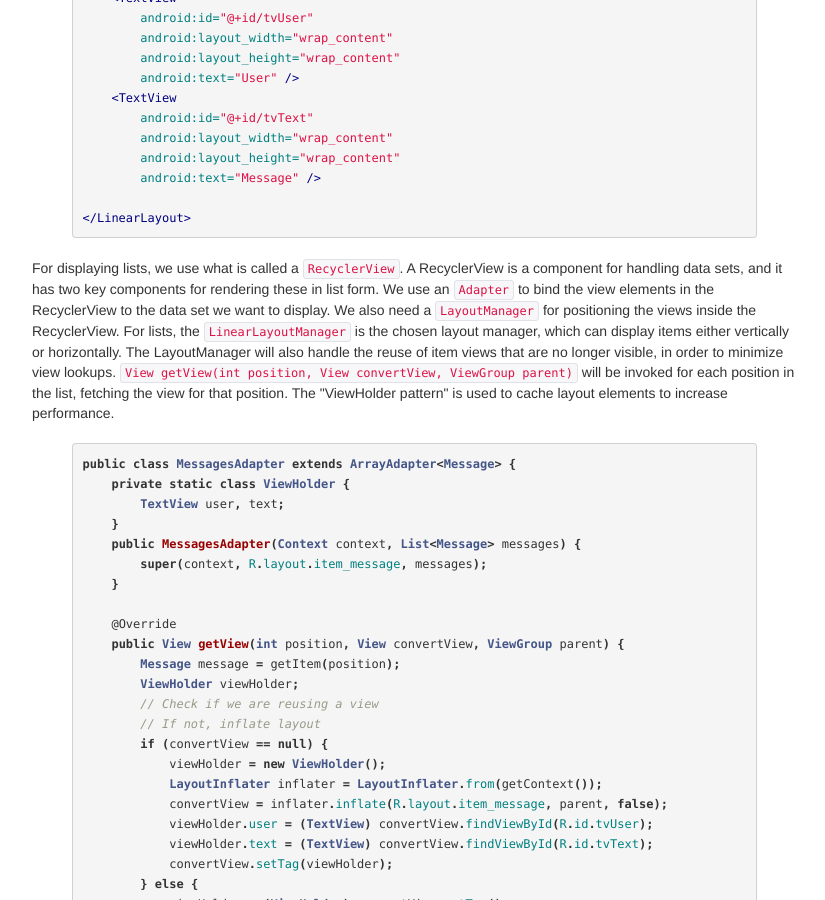
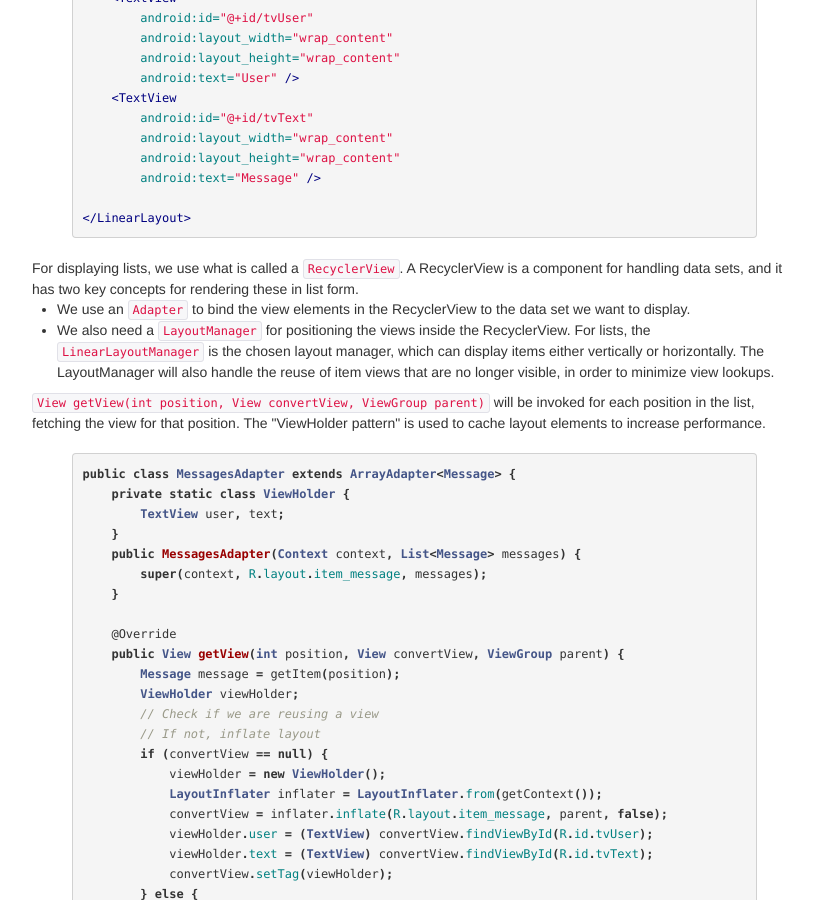
Before and after one commit to bekk/android101, a Jekyll site: the page built from docs/pages/list-recycler-view.html, in a window 1280 px wide and 900 px high, scrolled down 565 px. Shown: the whole window, without its empty margins (28-853 px from the left). Built offline with Jekyll 4.4.1, drawn with Linux system fonts in a browser that asks for light colours; Markdown is read by kramdown in place of the engine named in the settings.

Commit message:
WIP- recycler view doc

```diff
--- a/docs/pages/list-recycler-view.html
+++ b/docs/pages/list-recycler-view.html
@@ -37,8 +37,11 @@
 
 </LinearLayout>
 {% endhighlight %}
-For displaying lists, we use what is called a <code>RecyclerView</code>. A RecyclerView is a component for handling data sets, and it has two key components for rendering these in list form. We use an <code>Adapter</code> to bind the view elements in the RecyclerView to the data set we want to display. We also need a <code>LayoutManager</code> for positioning the views inside the RecyclerView. For lists, the <code>LinearLayoutManager</code> is the chosen layout manager, which can display items either vertically or horizontally. The LayoutManager will also handle the reuse of item views that are no longer visible, in order to minimize view lookups.
-
+For displaying lists, we use what is called a <code>RecyclerView</code>. A RecyclerView is a component for handling data sets, and it has two key concepts for rendering these in list form.
+<ul>
+   <li>We use an <code>Adapter</code> to bind the view elements in the RecyclerView to the data set we want to display.</li>
+   <li>We also need a <code>LayoutManager</code> for positioning the views inside the RecyclerView. For lists, the <code>LinearLayoutManager</code> is the chosen layout manager, which can display items either vertically or horizontally. The LayoutManager will also handle the reuse of item views that are no longer visible, in order to minimize view lookups.</li>
+</ul>
  <code>View getView(int position, View convertView, ViewGroup parent)</code> will be invoked for each position in the list, fetching the view for that position. The "ViewHolder pattern" is used to cache layout elements to increase performance.
 
 {% highlight java %}
```
Also changed, not shown: 1 other file.
